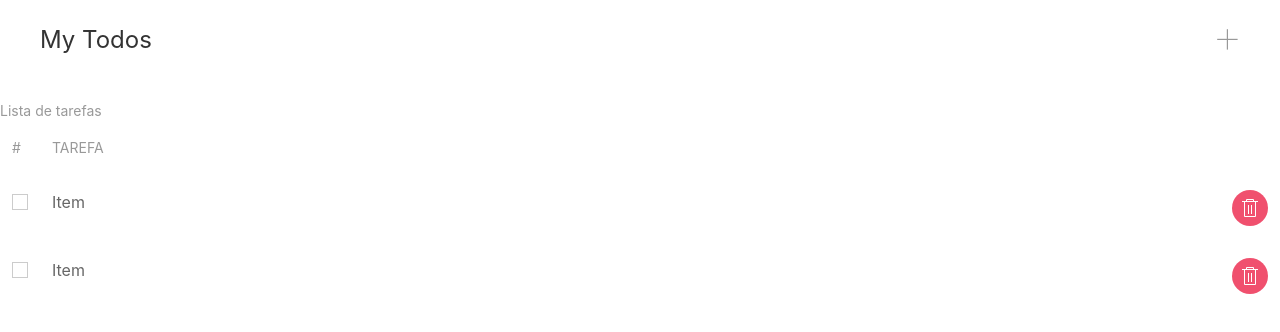
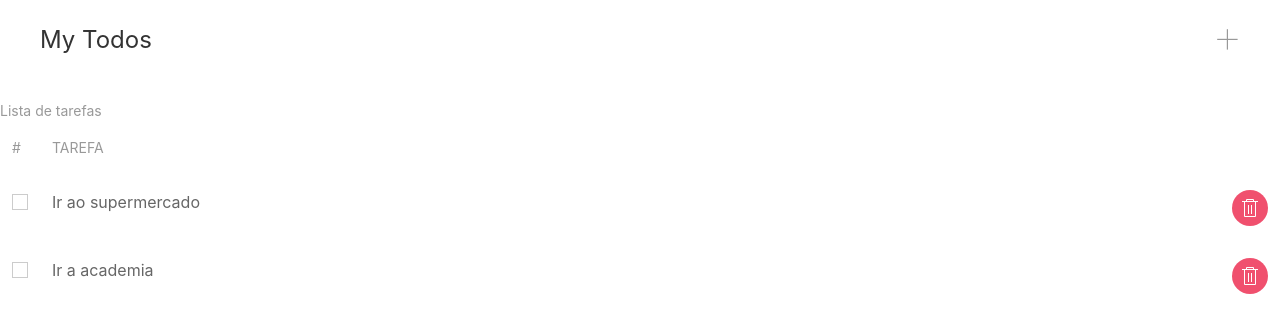
Before and after one commit to dvolpato/todo_balta.io, a React (Create React App) app: page / in a window 1280 px wide. Shown: the top 332 px of the page. Built offline with nearby package versions, Linux system fonts and the light colour scheme.

Commit message:
TodoListItem receive Todo via props (#12)

```diff
--- a/src/components/TodoList.tsx
+++ b/src/components/TodoList.tsx
@@ -21,7 +21,7 @@ function TodoList() {
       <tbody>
         {
           todos?.map(
-            todo => (<TodoListItem key={todo.id} />)
+            todo => (<TodoListItem key={todo.id} todo={todo} />)
           )
         }
       </tbody>
--- a/src/components/TodoListItem.tsx
+++ b/src/components/TodoListItem.tsx
@@ -1,6 +1,11 @@
 import React from "react";
+import { Todo } from "../models/Todo";
 
-function TodoListItem() {
+interface TodoListItemProps {
+  todo: Todo;
+}
+
+function TodoListItem(props: TodoListItemProps) {
   return (
     <tr className="uk-animation-slide-bottom-medium">
       <td className="uk-width-auto">
@@ -9,7 +14,7 @@ function TodoListItem() {
         </label>
       </td>
       <td className="uk-width-expand">
-        Item
+        {props.todo.title}
       </td>
       <td className="uk-width-auto">
         <button
```
